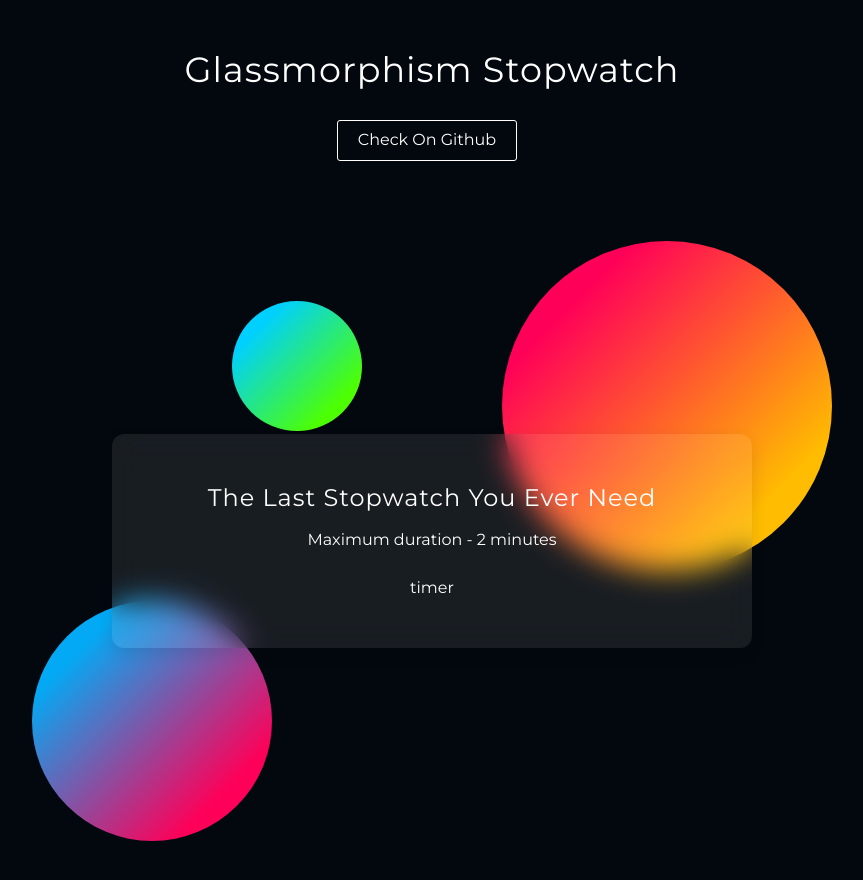
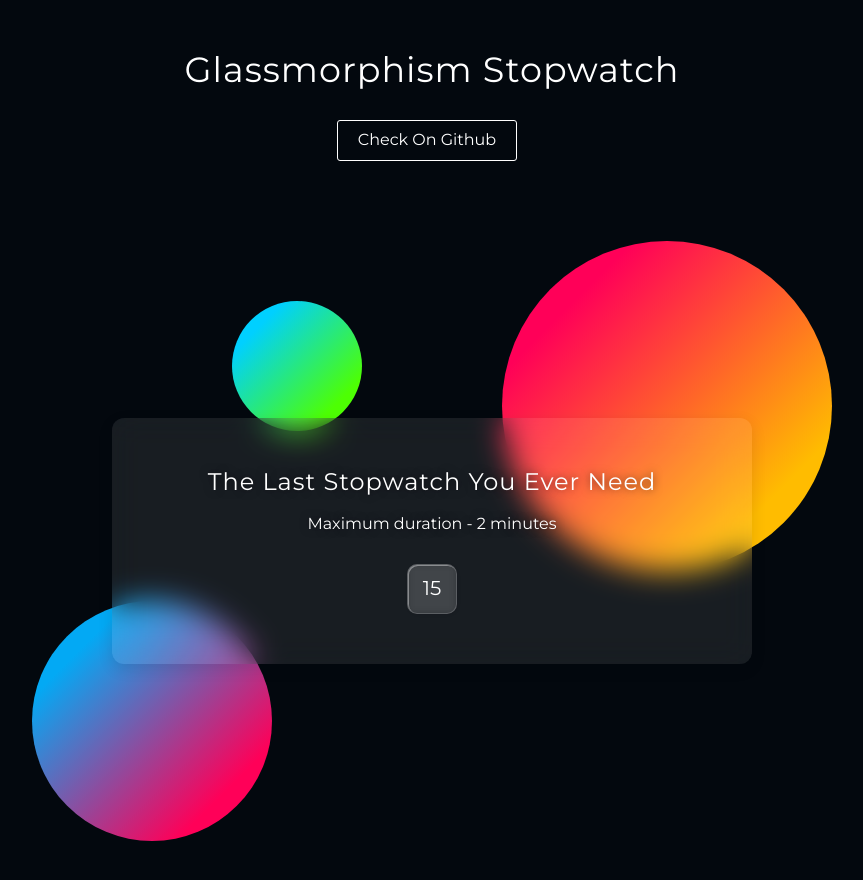
Before and after one commit to nat-davydova/glassmorphism-stopwatch, a React (Vite) app: page / in a window 1280 px wide. Shown: the top 880 px of the page, without its empty margins (208-1071 px from the left). Built offline with nearby package versions, Linux system fonts and the light colour scheme.

Commit message:
feat: add basic timer counter styles

```diff
--- a/src/App.css
+++ b/src/App.css
@@ -11,6 +11,7 @@
 
     /* other variables */
     --font-size-default: 16px;
+    --font-size-lg: 20px;
     --font-size--xxl: 35px;
 
     --font-weight--default: 400;
--- a/src/components/Stopwatch/StopWatchHeader/styles.module.css
+++ b/src/components/Stopwatch/StopWatchHeader/styles.module.css
@@ -7,8 +7,10 @@
     margin-top: 0;
     font-weight: var(--font-weight--default);
     letter-spacing: 1px;
+    text-shadow: 0px 0px 8px rgba(0,0,0,.6);
 }
 
 .description {
     margin: 0;
+    text-shadow: 0px 0px 8px rgba(0,0,0,.6);
 }
--- a/src/components/Stopwatch/StopWatchTimer/StopWatchTimer.tsx
+++ b/src/components/Stopwatch/StopWatchTimer/StopWatchTimer.tsx
@@ -1,5 +1,9 @@
 import styles from "./styles.module.css";
 
 export function StopWatchTimer() {
-  return <div className={styles.timer}>timer</div>;
+  return (
+    <div className={styles.timer}>
+      <div>15</div>
+    </div>
+  );
 }
--- a/src/components/Stopwatch/StopWatchTimer/styles.module.css
+++ b/src/components/Stopwatch/StopWatchTimer/styles.module.css
@@ -3,3 +3,19 @@
     justify-content: center;
     text-align: center;
 }
+
+.timer div {
+    width: 50px;
+    height: 50px;
+    display: flex;
+    align-items: center;
+    justify-content: center;
+    font-size: var(--font-size-lg);
+    background: rgba(255, 255, 255, 0.1);
+    box-shadow:
+            inset 1px 1px 0.12px rgba(255, 255, 255, 0.4),
+            1px 1px 3px rgba(0, 0, 0, 0.1);
+    backdrop-filter: blur(4px);
+    border-radius: 10px;
+    border: 1px solid rgba(255, 255, 255, 0.18);
+}
```
